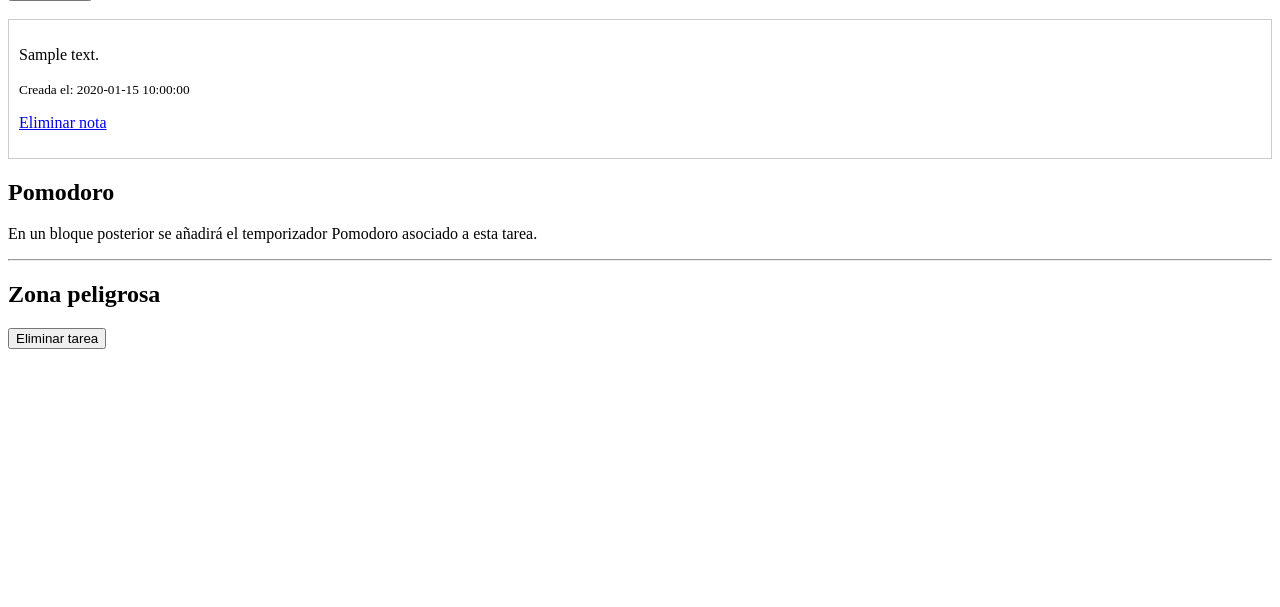
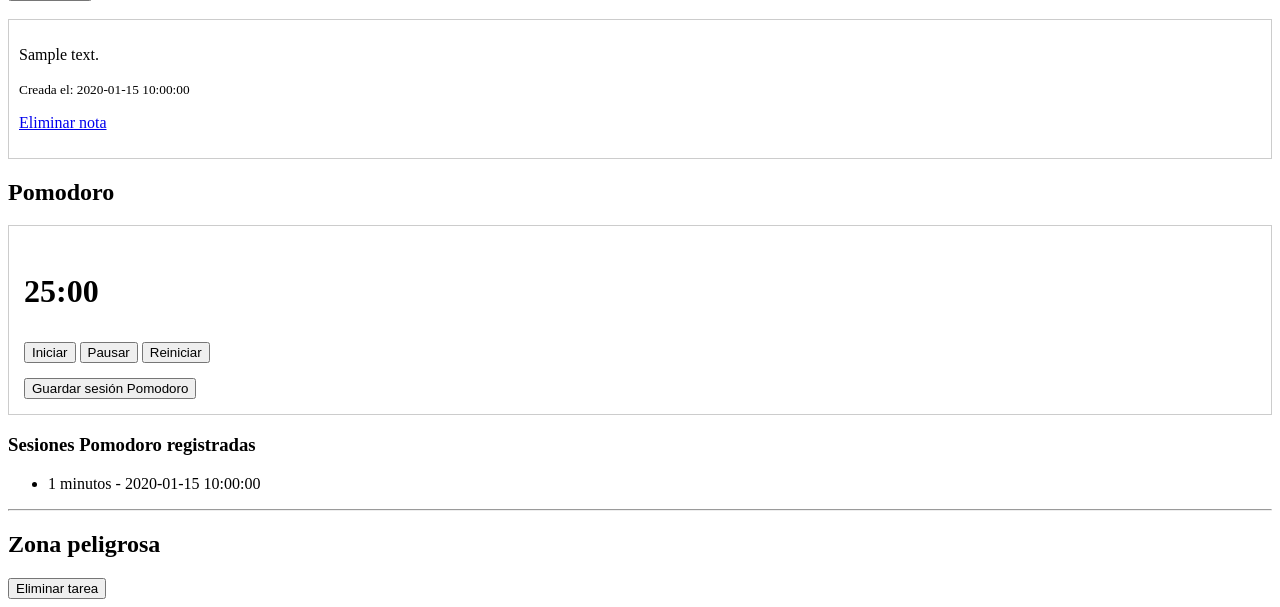
Before and after one commit to Sogdahr/Organica, a PHP site: page /tarea_detalle.php?id_tarea=1 in a window 1280 px wide. Shown: the part 1052-1659 px from the top of the page. Before the commit the page ends 1401 px from the top, so only its background shows below. Run offline with PHP 8.4, Linux system fonts and the light colour scheme; the visitor is signed in with stand-in values (Sample User, id 1); tables that the repository leaves empty hold one stand-in row (values such as "Sample post").

Commit message:
Implementar timer Pomodoro básico en tareas

```diff
--- /dev/null
+++ b/assets/js/pomodoro.js
@@ -0,0 +1,55 @@
+let tiempoRestante = 25 * 60;
+let intervale = null;
+let enMarcha = false;
+
+const pantallaTiempo = document.getElementById("pantalla-tiempo");
+const btnIniciar = document.getElementById("btn-iniciar");
+const btnPausar = document.getElementById("btn-pausar");
+const btnReiniciar = document.getElementById("btn-reiniciar");
+const inputDuracion = document.getElementById("duracion_pomodoro");
+
+function actualizarPantalla() {
+    const minutos = Math.floor(tiempoRestante / 60);
+    const segundos = tiempoRestante % 60;
+
+    pantallaTiempo.textContent =
+            String(minutos).padStart(2, "0") + ":" +
+            String(segundos).padStart(2, "0");
+}
+
+function iniciarPomodoro() {
+    if (enMarcha) {
+        return;
+    }
+
+    enMarcha = true;
+
+    intervalo = setInterval(function () {
+        if (tiempoRestante > 0) {
+            tiempoRestante--;
+            actualizarPantalla();
+        } else {
+            clearInterval(intervalo);
+            enMarcha = false;
+            alert("Pomodoro terminado. Puedes guardar la sesión.");
+        }
+    }, 1000);
+}
+
+function pausarPomodoro () {
+    clearInterval(intervalo);
+    enMarcha = false;
+}
+
+function reiniciarPomodoro () {
+    clearInterval(intervalo);
+    tiempoRestante = 25 * 60;
+    enMarcha = false;
+    actualizarPantalla();
+}
+
+btnIniciar.addEventListener("click", iniciarPomodoro);
+btnPausar.addEventListener("click", pausarPomodoro);
+btnReiniciar.addEventListener("click", reiniciarPomodoro);
+
+actualizarPantalla();
--- a/public/tarea_detalle.php
+++ b/public/tarea_detalle.php
@@ -61,6 +61,23 @@
                 VALUES (?, ?, ?)";
         $stmt = $pdo->prepare($sql);
         $stmt->execute([$idTarea, $idUsuario, $contenidoNota]);
+
+        header("Location: tarea_detalle.php?id_tarea=" . $idTarea);
+        exit;
+    }
+}
+
+// Guardar sesión Pomodoro
+if ($_SERVER["REQUEST_METHOD"] === "POST" && isset($_POST["guardar_pomodoro"])) {
+    $duracionPomodoro = $_POST["duracion_pomodoro"];
+
+    if (!is_numeric($duracionPomodoro) || $duracionPomodoro <= 0) {
+        $mensaje = "La duración del Pomodoro no es válida.";
+    } else {
+        $sql = "INSERT INTO sesiones_pomodoro (id_tarea, id_usuario, duracion_minutos, completada)
+                VALUES (?, ?, ?, ?)";
+        $stmt = $pdo->prepare($sql);
+        $stmt->execute([$idTarea, $idUsuario, $duracionPomodoro, 1]);
 
         header("Location: tarea_detalle.php?id_tarea=" . $idTarea);
         exit;
@@ -179,6 +196,13 @@
     $stmt->execute([$idTarea, $idUsuario]);
     $notas = $stmt->fetchAll(PDO::FETCH_ASSOC);
 
+// Obtener sesiones Pomodoro de la tarea
+$sql = "SELECT * FROM sesiones_pomodoro
+        WHERE id_tarea = ? AND id_usuario = ?
+        ORDER BY fecha_inicio DESC";
+$stmt = $pdo->prepare($sql);
+$stmt->execute([$idTarea, $idUsuario]);
+$sesionesPomodoro = $stmt->fetchAll(PDO::FETCH_ASSOC);
 
 ?>
 
@@ -391,7 +415,43 @@
 <?php endif; ?>
 
     <h2>Pomodoro</h2>
-    <p>En un bloque posterior se añadirá el temporizador Pomodoro asociado a esta tarea.</p>
+    <div style="border: 1px solid #ccc; padding: 15px; margin-bottom: 15px;">
+    <p id="pantalla-tiempo" style="font-size: 32px; font-weight: bold;">
+        25:00
+    </p>
+
+    <button type="button" id="btn-iniciar">Iniciar</button>
+    <button type="button" id="btn-pausar">Pausar</button>
+    <button type="button" id="btn-reiniciar">Reiniciar</button>
+
+    <form method="POST" action="" style="margin-top: 15px;">
+        <input type="hidden" id="duracion_pomodoro" name="duracion_pomodoro" value="25">
+
+        <button type="submit" name="guardar_pomodoro">
+            Guardar sesión Pomodoro
+        </button>
+    </form>
+</div>
+
+<h3>Sesiones Pomodoro registradas</h3>
+
+<?php if (empty($sesionesPomodoro)): ?>
+
+    <p>Todavía no hay sesiones Pomodoro registradas para esta tarea.</p>
+
+<?php else: ?>
+
+    <ul>
+        <?php foreach ($sesionesPomodoro as $sesion): ?>
+            <li>
+                <?php echo htmlspecialchars($sesion["duracion_minutos"]); ?> minutos
+                -
+                <?php echo htmlspecialchars($sesion["fecha_inicio"]); ?>
+            </li>
+        <?php endforeach; ?>
+    </ul>
+
+<?php endif; ?>
 
     <hr>
 
@@ -403,6 +463,7 @@
         </button>
     </form>
 
+    <script src="../assets/js/pomodoro.js"></script>
 </body>
 
 </html>
```
